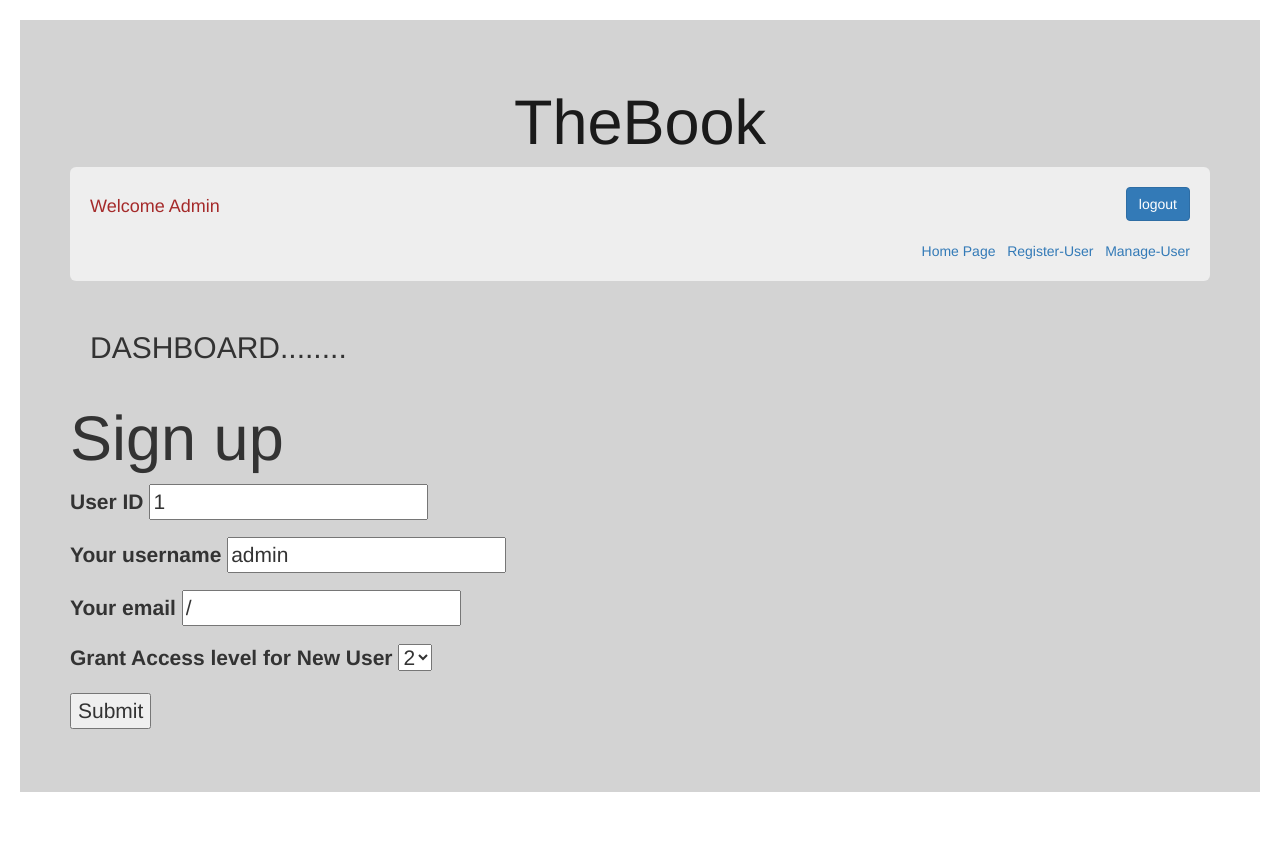
After one commit to anuwardeen/TheBook, a Django app: a page that uses BookApp/templates/Book/base.html in a window 1280 px wide. The commit adds this page. Run offline with Django 3.2, Linux system fonts and the light colour scheme; a user stored in the database is signed in; data comes from the database, SQL or seed files in the repository; both versions use the stored data as it was after the commit; some libraries are stand-ins or nearby versions.

Commit message:
second commit

```diff
--- a/BookApp/templates/Book/base.html
+++ b/BookApp/templates/Book/base.html
@@ -22,7 +22,8 @@
                 <div align="right">
                     <a href="{% url 'index' %}">Home Page</a>&nbsp;&nbsp;
                     <a href="{% url 'adduser' %}">Register-User</a>&nbsp;&nbsp;
-                    <a href="{% url 'deluser' %}">Delete-User</a>
+                    <!--<a href="">Delete-User</a>-->
+                    <a href="{% url 'manageuser' %}">Manage-User</a>
                 </div>
             </div>
 
--- /dev/null
+++ b/BookApp/templates/Book/edituserdetails.html
@@ -0,0 +1,35 @@
+{% extends "Book/base.html" %}
+{%block content%}
+<div id="register" class="animate form">
+    <form method="POST" autocomplete="on" class="form-horizontal">{% csrf_token %}
+        <h1> Sign up </h1>
+        <p>
+            <label for="pk" class="pk" >User ID</label>
+            <input id="pk" name="pk" required="required" type="text" value={{user.pk}} readonly/>
+        </p>
+        <p>
+            <label for="username" class="username" >Your username</label>
+            <input id="username" name="username" required="required" type="text" value={{user.username}} />
+        </p>
+        <p>
+            <label for="email" class="email" > Your email</label>
+            <input id="email" name="email" required="required" type="email" value={{user.email}} />
+        </p>
+        <p>
+            <label for="access_level" class="access_level" >Grant Access level for New User</label>
+            <select name="access_level" id="access_level">
+                <option value=1>1</option>
+                <option selected="selected" value=2>2</option>
+                <option value=3>3</option>
+                <option value=4>4</option>
+                <option value=5>5</option>
+            </select>
+        </p>
+
+        <p class="signin button">
+            <input type="submit" value="Submit"/>
+        </p>
+
+    </form>
+</div>
+{%endblock%}
--- a/BookApp/templates/registration/login.html
+++ b/BookApp/templates/registration/login.html
@@ -4,11 +4,11 @@
     <form method="POST" autocomplete="on" action="{% url 'login' %}" class="form-horizontal">
     {% csrf_token %}
         <p>
-            <label for="username" class="uname" > Your email or username </label>
+            <label for="username" class="uname" > Username </label>
             <input id="username" name="username" required="required" type="text" placeholder="myusername"/>
         </p>
         <p>
-            <label for="password" class="youpasswd"> Your password </label>
+            <label for="password" class="youpasswd"> Password </label>
             <input id="password" name="password" required="required" type="password" placeholder="eg. X8df!90EO" />
         </p>
         <p class="login button">
--- a/BookApp/templates/registration/registeruser.html
+++ b/BookApp/templates/registration/registeruser.html
@@ -43,10 +43,6 @@
         <p class="signin button">
             <input type="submit" value="Sign up"/>
         </p>
-        <!--<p class="change_link">-->
-        <!--Already a member ?-->
-        <!--<a href="" class="to_register"> Go and log in </a>-->
-        <!--</p>-->
     </form>
 </div>
 {%endblock%}
--- a/BookApp/urls.py
+++ b/BookApp/urls.py
@@ -1,10 +1,23 @@
 from django.conf.urls import url
 from . import views
 urlpatterns = [
+
     url(r'^$', views.index, name="index"),
+
     url(r'topic/(?P<topic_name>\w+)$',views.topic,name="viewtopic"),
+
     url(r'^create/topic/$', views.create_topic, name="createtopic"),
+
     url(r'^edit/topic/(?P<topic_id>\d+)/$', views.edit_topic, name="edittopic"),
+
     url(r'^register/user/$', views.add_new_user.as_view(), name="adduser"),
-    url(r'^del/user/$', views.delete_user, name="deluser"),
+
+    url(r'^del/user/(?P<username>\w+)/$', views.delete_user, name="deluser"),
+
+    url(r'^manage/user/$', views.user_list, name="manageuser"),
+
+    url(r'^edit/user/details/(?P<id>\d+)$', views.edit_user, name="edituser"),
+
+    url(r'^password/(?P<username>\w+)/$', views.change_password, name='change_password'),
+
 ]
--- a/BookApp/views.py
+++ b/BookApp/views.py
@@ -6,6 +6,9 @@
 from django.http import HttpResponse, HttpResponseRedirect
 from .models import *
 from django.urls import reverse
+from django.contrib.auth import update_session_auth_hash
+from django.contrib.auth.forms import PasswordChangeForm
+
 ###################################################################################################
 
 
@@ -79,6 +82,8 @@
 
 
 ###################################################################################################
+
+
 class add_new_user(LoginRequiredMixin, View):
 
     def get(self, request):
@@ -92,18 +97,76 @@
         new_user = User.objects.create_user(request.POST.get("username"),request.POST.get("email"),request.POST.get("password"),is_staff=True)
         AccessLevel.objects.create(user = new_user,access_level= int(request.POST.get('access_level')))
         return render(request, "registration/registeruser.html")
-###################################################################################################
+
+
+
+#####################################################################################################
+
+
 @login_required
-def delete_user(request):
-    if request.method=="GET":
-        obj = AccessLevel.objects.get(user=request.user)
-        access_level = obj.access_level
-        if access_level == 5:
-            users = User.objects.all()
-            return render(request,"Book/deluser.html",{"users":users})
-        else:
-            return render(request, "Book/accessdenied.html")
+def user_list(request):
+    obj = AccessLevel.objects.get(user=request.user)
+    access_level = obj.access_level
+    if access_level == 5:
+        users = User.objects.all()[1:]
+        return render(request, "Book/manageuser.html", {"users":users})
+    else:
+        return render(request, "Book/accessdenied.html")
+
+#####################################################################################################
+
+
+@login_required
+def delete_user(request, username):
+    User.objects.get(username=username).delete()
+    return HttpResponseRedirect(reverse('manageuser'))
+
+
+#####################################################################################################
+
+@login_required
+def edit_user(request, id=0):
+    if request.method == "GET":
+        user = User.objects.get(pk=id)
+        return render(request,"Book/edituserdetails.html", {"user":user})
+
     if request.method=="POST":
-        username = request.POST.getlist("username")
-        User.objects.filter(username__in=username).delete()
-        return render(request,"Book/deluser.html",{"users":User.objects.all()})
+        user = User.objects.get(pk=request.POST.get('pk'))
+        user.username = request.POST.get('username')
+
+        user.email = request.POST.get('email')
+        user.save()
+        obj = AccessLevel.objects.get(user = user)
+        obj.access_level = request.POST.get('access_level')
+        obj.save()
+        return HttpResponseRedirect(reverse('manageuser'))
+
+#####################################################################################################
+
+
+def change_password(request, username=""):
+    if request.method == 'POST':
+        user=User.objects.get(username=request.POST.get('username'))
+        user.set_password(request.POST.get('new_password1'))
+        update_session_auth_hash(request, user)
+        user.save()
+        return HttpResponseRedirect(reverse("manageuser"))
+    else:
+        form = PasswordChangeForm(username)
+        return render(request, 'accounts/change_password.html', {'form': form,"username":username})
+
+#####################################################################################################
+# @login_required
+# def delete_user(request):
+#     if request.method=="GET":
+#         obj = AccessLevel.objects.get(user=request.user)
+#         access_level = obj.access_level
+#         if access_level == 5:
+#             users = User.objects.all()
+#             return render(request,"Book/deluser.html",{"users":users})
+#         else:
+#             return render(request, "Book/accessdenied.html")
+#     if request.method=="POST":
+#         username = request.POST.getlist("username")
+#         User.objects.filter(username__in=username).delete()
+#         return render(request,"Book/deluser.html",{"users":User.objects.all()})
```
Also changed, not shown: BookApp/forms.py (+7 -0 lines), BookApp/templates/Book/createTopic.html (+8 -1 lines), BookApp/templates/Book/edittopic.html (+8 -1 lines), BookApp/templates/Book/manageuser.html (added, +19 -0 lines), BookApp/templates/accounts/change_password.html (added, +41 -0 lines), BookApp/migrations/0001_initial.py, db.sqlite3.
